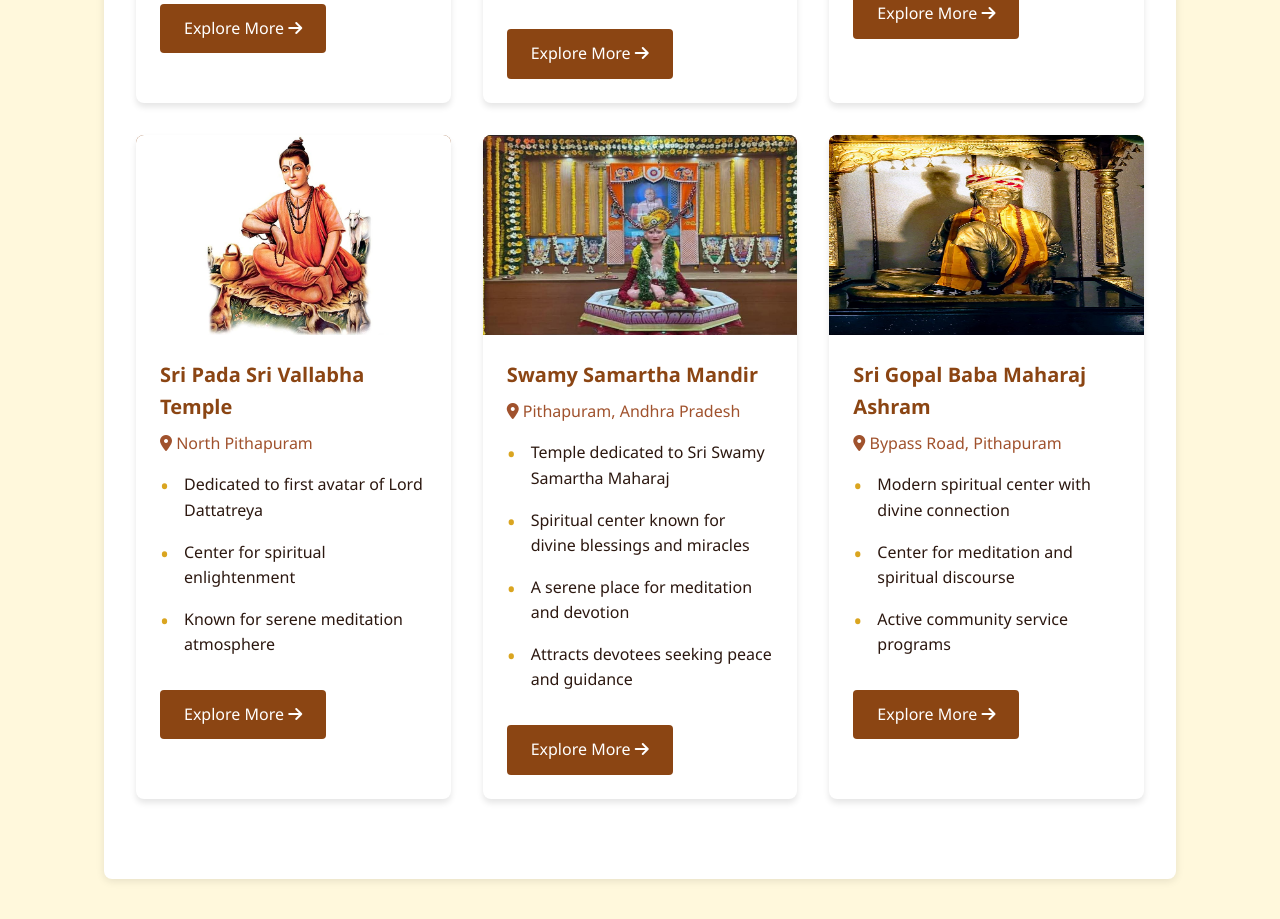
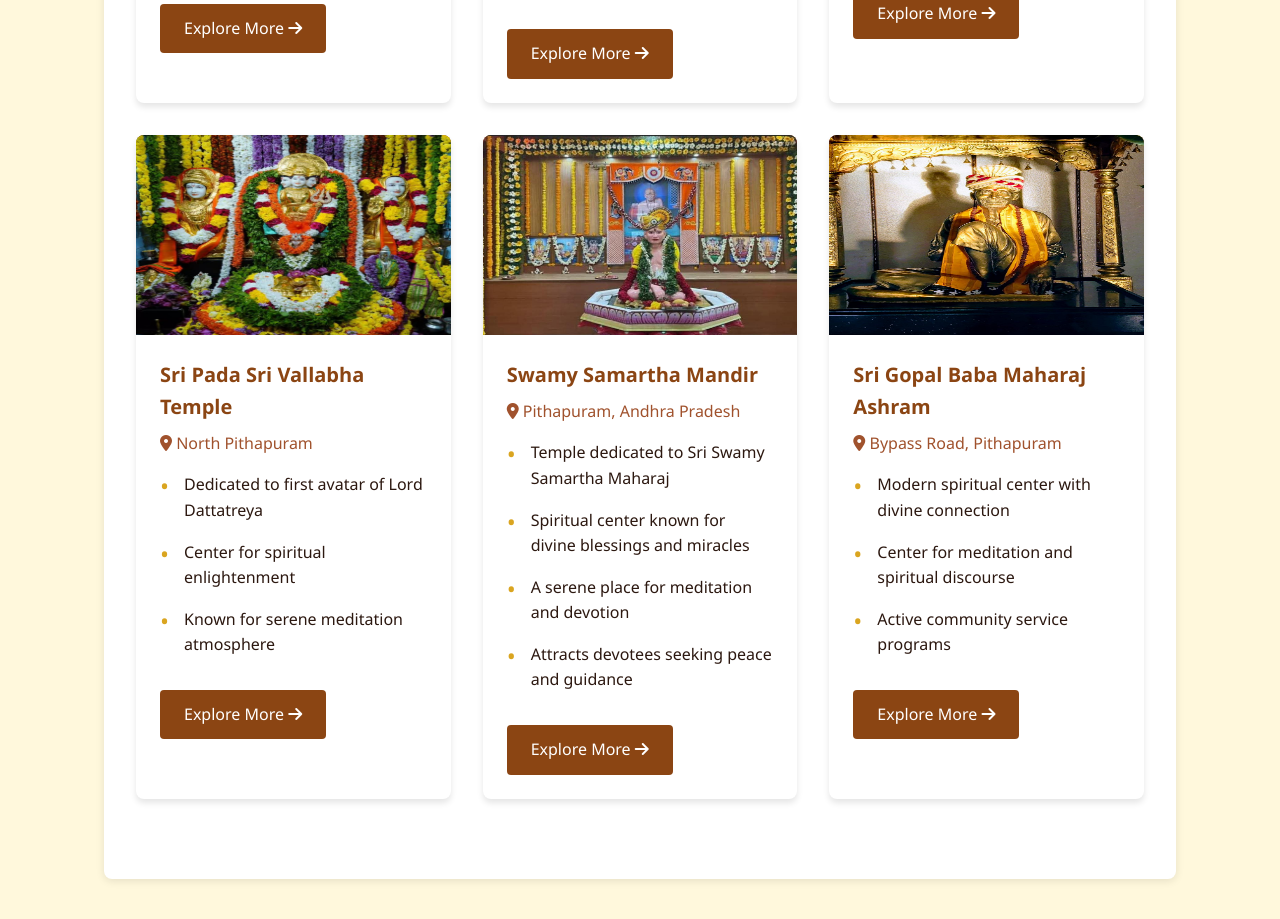
Before and after one commit to Pitikapur-Vihar/Pitikapur-VIhar, a plain HTML site: page temples.html in a window 1280 px wide. Shown: the part 1366-2285 px from the top of the page. Drawn offline with Linux system fonts and the light colour scheme.

Commit message:
Update temples.html

```diff
--- a/temples.html
+++ b/temples.html
@@ -838,7 +838,7 @@
                     <div class="temple-card">
                         <div
                             style="height: 200px; background: var(--primary-brown); display: flex; align-items: center; justify-content: center;">
-                            <img src="./sripadhavallabha.jpg" alt="Peetikapur Vihar Logo"
+                            <img src="./sripadasrivallaba.jpeg" alt="Peetikapur Vihar Logo"
                                 style=" background-position: center;width:100%;height:100%;">
                         </div>
                         <div class="temple-info">
```
